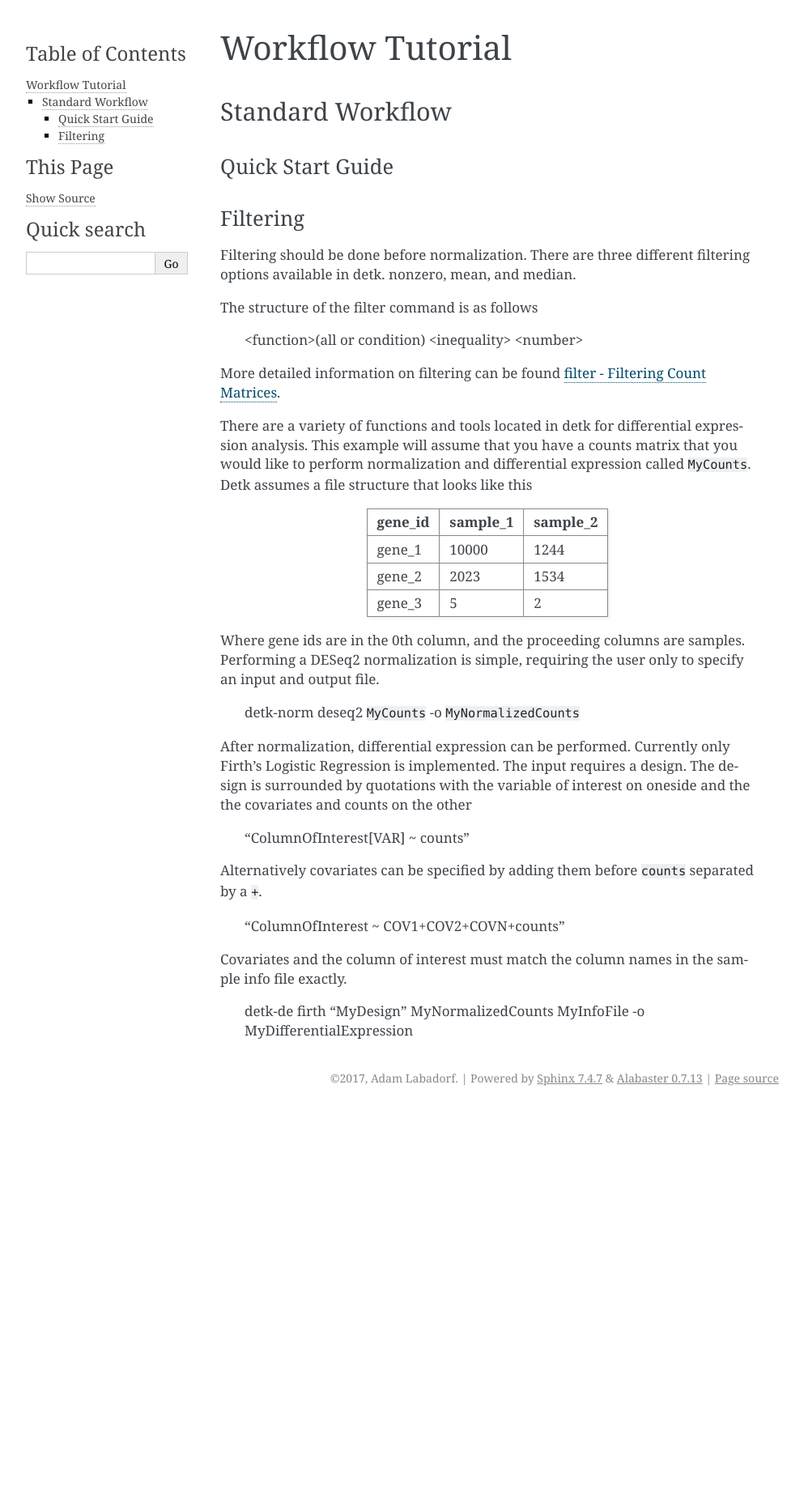
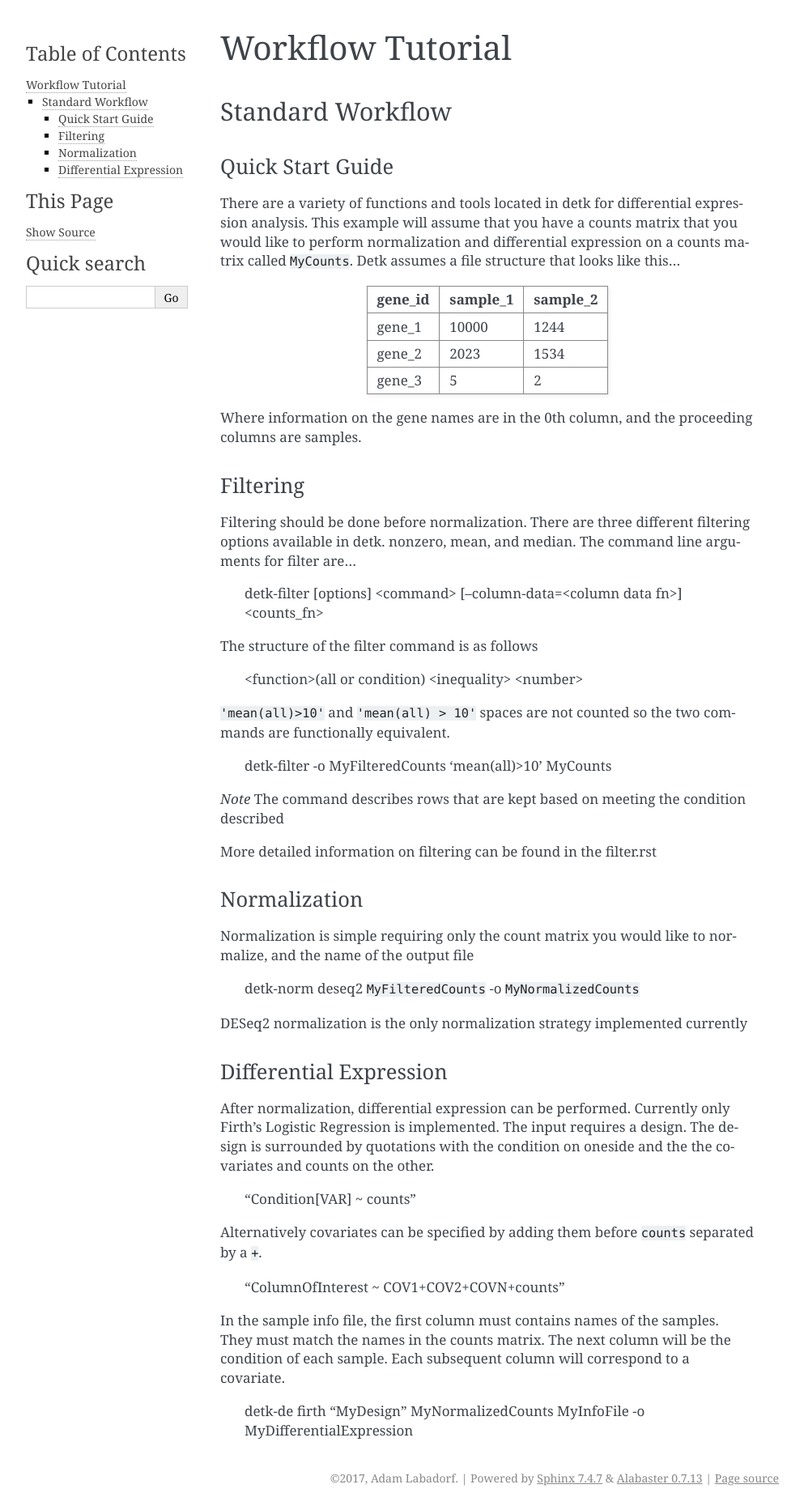
Before and after one commit to BU-Neuromics/de_toolkit, a Sphinx documentation site: the page built from docs/workflow.rst, in a window 1280 px wide. Shown: the whole page at 81% size, without its empty margins (148-1141 px from the left). Built offline with Sphinx 7.4.7, drawn with Linux system fonts in a browser that asks for light colours; before the commit the page ends 1371 px from its top, so only the background shows below that.

Commit message:
removed ref in filter. it didn't work

```diff
--- a/docs/filter.rst
+++ b/docs/filter.rst
@@ -1,5 +1,3 @@
-.. _filter.rst:
-
 ``filter`` - Filtering Count Matrices
 =====================================
 
--- a/docs/workflow.rst
+++ b/docs/workflow.rst
@@ -10,23 +10,10 @@ Standard Workflow
 Quick Start Guide
 -----------------
 
-
-Filtering
----------
-
-Filtering should be done before normalization. There are three different filtering options available in
-detk. nonzero, mean, and median.
-
-The structure of the filter command is as follows
-
-  <function>(all or condition) <inequality> <number>
-
-More detailed information on filtering can be found :ref:`filter.rst`.
-
-
 There are a variety of functions and tools located in detk for differential expression analysis. This
 example will assume that you have a counts matrix that you would like to perform normalization and
-differential expression called ``MyCounts``. Detk assumes a file structure that looks like this
+differential expression on a counts matrix called ``MyCounts``. Detk assumes a file structure that
+looks like this...
 
 
 +---------+----------+----------+
@@ -39,24 +26,74 @@ differential expression called ``MyCounts``. Detk assumes a file structure that
 | gene_3  |        5 |        2 |
 +---------+----------+----------+
 
-Where gene ids are in the 0th column, and the proceeding columns are samples. Performing a DESeq2
-normalization is simple, requiring the user only to specify an input and output file.
+
+Where information on the gene names  are in the 0th column, and the proceeding columns are samples.
 
 
-  detk-norm deseq2 ``MyCounts`` -o ``MyNormalizedCounts``
+Filtering
+---------
 
 
+Filtering should be done before normalization. There are three different filtering options available in
+detk. nonzero, mean, and median. The command line arguments for filter are...
+
+
+  detk-filter [options] <command> [--column-data=<column data fn>] <counts_fn>
+
+
+The structure of the filter command is as follows
+
+
+  <function>(all or condition) <inequality> <number>
+
+
+``'mean(all)>10'`` and ``'mean(all) > 10'`` spaces are not counted so the two commands are functionally
+equivalent.
+
+
+    detk-filter -o MyFilteredCounts 'mean(all)>10' MyCounts
+
+
+*Note*
+The command describes rows that are kept based on meeting the condition described
+
+
+More detailed information on filtering can be found in the filter.rst
+
+
+Normalization
+-------------
+
+
+Normalization is simple requiring only the count matrix you would like to normalize, and the name of the
+output file
+
+
+  detk-norm deseq2 ``MyFilteredCounts`` -o ``MyNormalizedCounts``
+
+
+DESeq2 normalization is the only normalization strategy implemented currently
+
+
+Differential Expression
+-----------------------
 
 After normalization, differential expression can be performed. Currently only Firth's Logistic
 Regression is implemented. The input requires a design. The design is surrounded by quotations with the
-variable of interest on oneside and the the covariates and counts on the other
+condition on oneside and the the covariates and counts on the other.
 
-  "ColumnOfInterest[VAR] ~ counts"
+
+  "Condition[VAR] ~ counts"
+
 
 Alternatively covariates can be specified by adding them before ``counts`` separated by a ``+``.
 
+
   "ColumnOfInterest ~ COV1+COV2+COVN+counts"
 
-Covariates and the column of interest must match the column names in the sample info file exactly.
+
+In the sample info file, the first column must contains names of the samples. They must match the names
+in the counts matrix. The next column will be the condition of each sample. Each subsequent column will
+correspond to a covariate.
 
   detk-de firth "MyDesign" MyNormalizedCounts MyInfoFile -o MyDifferentialExpression
```
